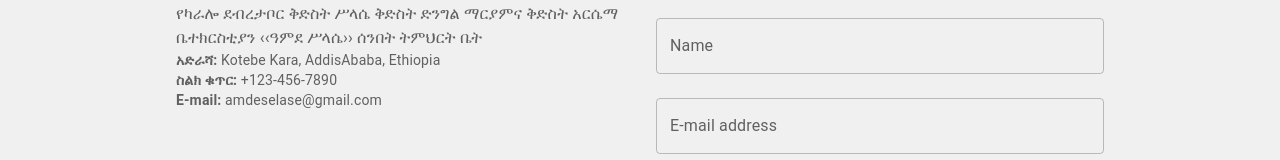
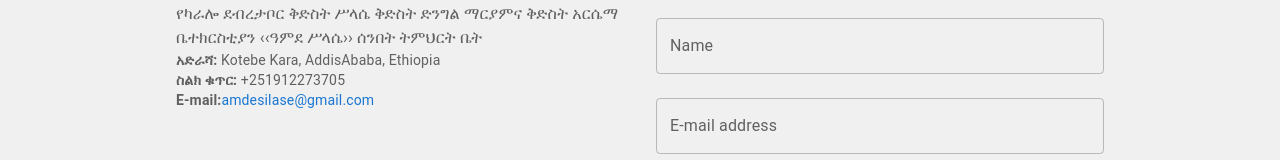
Before and after one commit to yoni-crypto/amdesilase, a React (Create React App) app in the folder frontend/: page / in a window 1280 px wide. Shown: the part 1775-1935 px from the top of the page. Built offline with nearby package versions, Linux system fonts and the light colour scheme.

Commit message:
sth new27

```diff
--- a/frontend/src/newcom/newFooter.js
+++ b/frontend/src/newcom/newFooter.js
@@ -6,7 +6,7 @@ import InstagramIcon from '@mui/icons-material/Instagram';
 
 function Footer() {
     return (
-        <div style={{backgroundColor:"#f0f0f0"}}>
+        <div style={{ backgroundColor: "#f0f0f0" }}>
             <Box sx={{
                 width: { xs: '100%', md: '80%' },
                 mx: 'auto',
@@ -25,11 +25,20 @@ function Footer() {
                                 ያግኙን
                             </Typography>
                             <Typography variant="body1">
-                            የካራሎ ደብረታቦር ቅድስት ሥላሴ ቅድስት ድንግል ማርያምና ቅድስት አርሴማ ቤተክርስቲያን ‹‹ዓምደ ሥላሴ›› ሰንበት ትምህርት ቤት
+                                የካራሎ ደብረታቦር ቅድስት ሥላሴ ቅድስት ድንግል ማርያምና ቅድስት አርሴማ ቤተክርስቲያን ‹‹ዓምደ ሥላሴ›› ሰንበት ትምህርት ቤት
                             </Typography>
-                            <Typography variant="body2"><strong>አድራሻ:</strong> Kotebe Kara, AddisAbaba, Ethiopia</Typography>
-                            <Typography variant="body2"><strong>ስልክ ቁጥር:</strong> +123-456-7890</Typography>
-                            <Typography variant="body2"><strong>E-mail:</strong> amdeselase@gmail.com</Typography>
+                            <Typography variant="body2">
+                                <strong>አድራሻ:</strong> Kotebe Kara, AddisAbaba, Ethiopia
+                            </Typography>
+                            <Typography variant="body2">
+                                <strong>ስልክ ቁጥር:</strong> +251912273705
+                            </Typography>
+                            <Typography variant="body2">
+                                <strong>E-mail:</strong>
+                                <Link href="mailto:amdesilase@gmail.com" underline="hover">
+                                    amdesilase@gmail.com
+                                </Link>
+                            </Typography>
                         </Grid>
                         <Grid item xs={12} md={6}>
                             <Typography variant="h6" gutterBottom>
```
